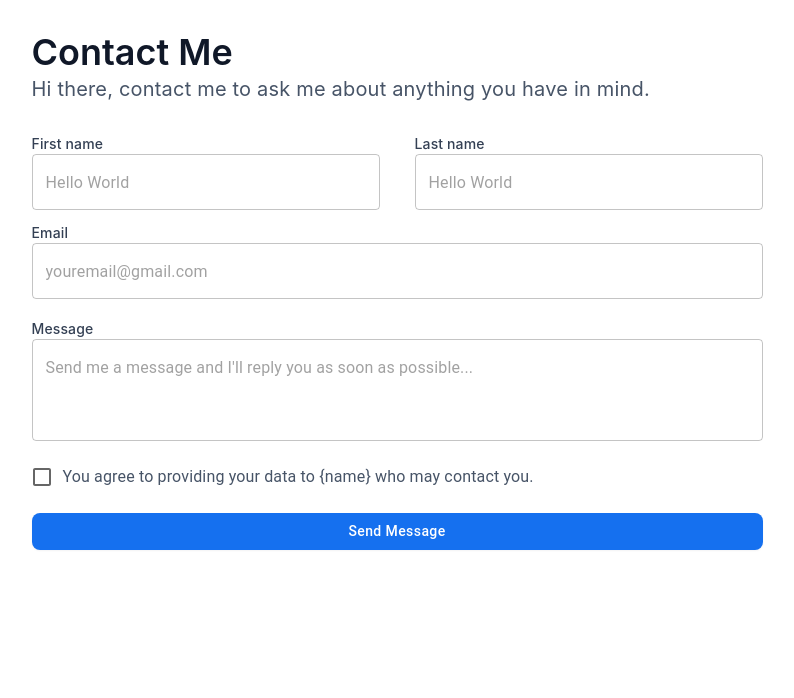
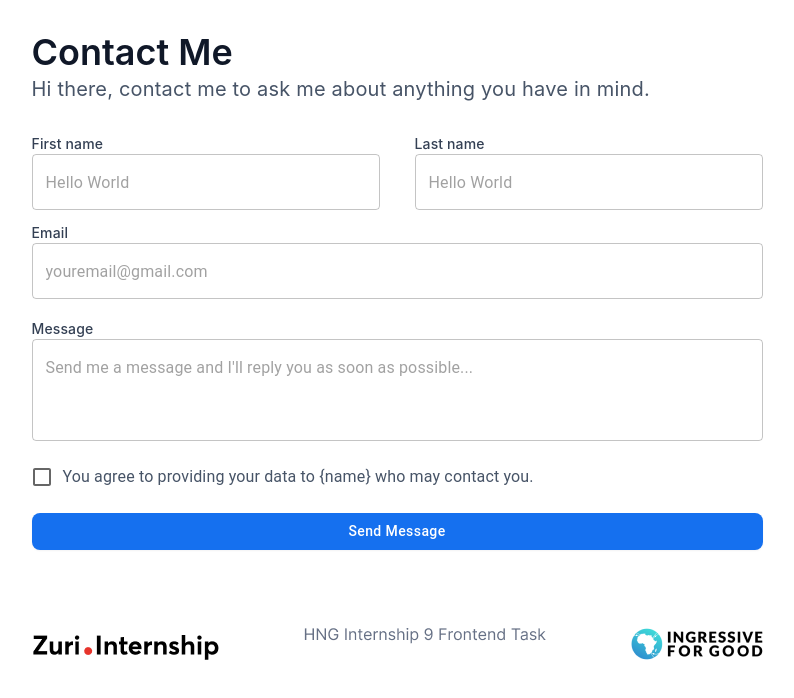
Before and after one commit to uniquejoel/HNG-Task-1, a React (Create React App) app: page /contact in a window 1280 px wide. Shown: the top 698 px of the page, without its empty margins (243-1037 px from the left). Built offline with nearby package versions, Linux system fonts and the light colour scheme.

Commit message:
feat: added footer

```diff
--- a/src/components/Contact.js
+++ b/src/components/Contact.js
@@ -1,4 +1,6 @@
-
+import ZuriInternship from '../images/ZuriInternship.png';
+import I4G from '../images/I4G.png';
+import Footertext from '../images/Footertext.png';
 import styled from '@emotion/styled'
 import { Button, Checkbox, FormControlLabel, TextField, Typography } from '@mui/material'
 import { Box, Stack } from '@mui/system'
@@ -70,7 +72,7 @@ const Contact = () => {
                 width: {xs: '100%', sm: '100%', md: '348px', lg: '348px', xl: '348px'},
                 marginRight: '35px'
             }}
-          id="outlined-error"
+          id="first_name"
           placeholder="Hello World"
         //   helperText="Incorrect entry."
         />
@@ -92,7 +94,7 @@ const Contact = () => {
          sx={{
             width: {xs: '100%', sm: '100%', md: '348px', lg: '348px', xl: '348px'}
         }}
-         id="outlined-error"
+         id="last_name"
          placeholder="Hello World"
         //  helperText="Incorrect entry."
        />
@@ -119,7 +121,7 @@ const Contact = () => {
             marginBottom: '20px',
 
         }}
-         id="outlined-error"
+         id="email"
          placeholder="youremail@gmail.com"
         //  helperText="Incorrect entry."
        />
@@ -145,7 +147,7 @@ const Contact = () => {
 
         }}
         rows={3}
-        id="standard-multiline-static"
+        id="message"
           multiline
          placeholder="Send me a message and I'll reply you as soon as possible..."
         //  helperText="Incorrect entry."
@@ -165,7 +167,7 @@ const Contact = () => {
        control={<Checkbox />}
        label="You agree to providing your data to {name} who may contact you." />
 
-       <Button
+       <Button id='btn__submit'
               sx={{
                 width: "100%",
                 background: '#1570EF',
@@ -177,6 +179,27 @@ const Contact = () => {
             }}
        >Send Message</Button>
 
+<Stack
+            sx={{
+                display: "flex",
+                flexDirection: {xs: "column", sm: "column", md: "row", lg: "row", xl: "row"},
+                marginTop: "30px",
+                justifyContent: {xs: "", sm: "", md: "space-between", lg: "space-between", xl: "space-between"},
+                padding: "48px 0px",
+
+            }}
+          >
+            <Box>
+               <img src={ZuriInternship} alt="ZuriInternship" />
+            </Box>
+            <Box>
+               <img src={Footertext} alt="Footertext" />
+            </Box>
+            <Box>
+               <img src={I4G} alt="I4G" />
+            </Box>
+          </Stack>
+
 
 
     </StyledBox>
```
